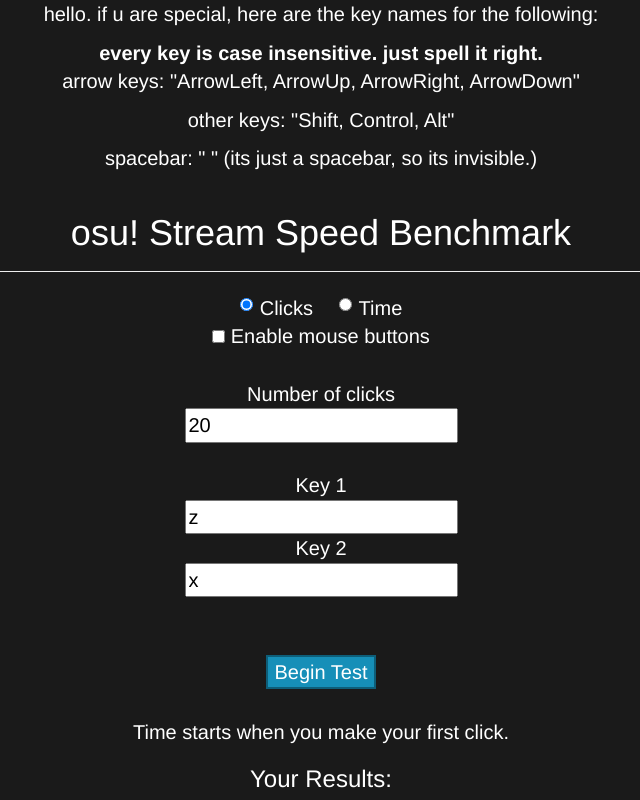
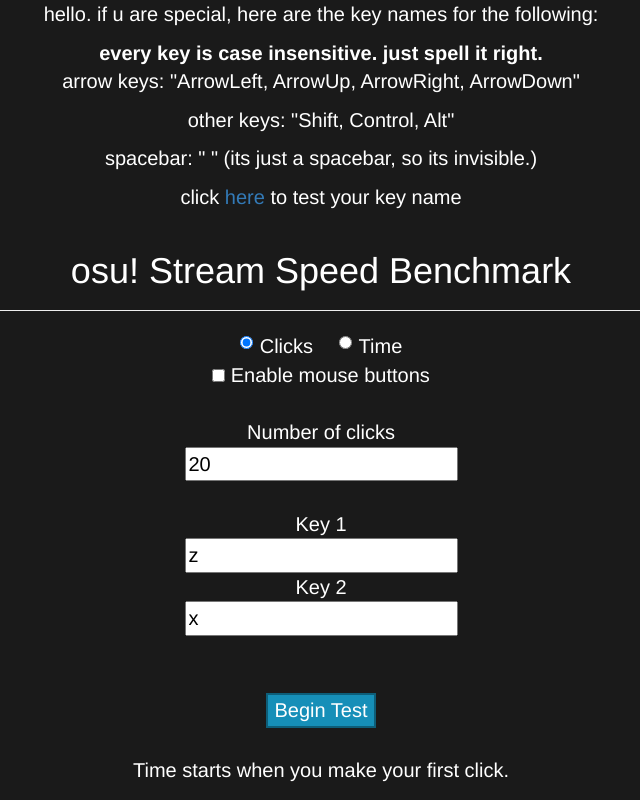
Before and after one commit to nickelyn/stream, a plain HTML site: page index.html in a window 1280 px wide. Shown: the top 800 px of the page, without its empty margins (319-959 px from the left). Drawn offline with nearby package versions, Linux system fonts and the light colour scheme.

Commit message:
Add link

```diff
--- a/index.html
+++ b/index.html
@@ -60,6 +60,7 @@
       <p>arrow keys: "ArrowLeft, ArrowUp, ArrowRight, ArrowDown"</p>
       <p>other keys: "Shift, Control, Alt"</p>
       <p>spacebar: " " (its just a spacebar, so its invisible.)</p>
+      <p>click <a href="https://codepen.io/chriscoyier/pen/mPgoYJ">here</a> to test your key name</p>
     </div>
     <div class="page-header text-center">
       <h1>osu! Stream Speed Benchmark</h1>
```
